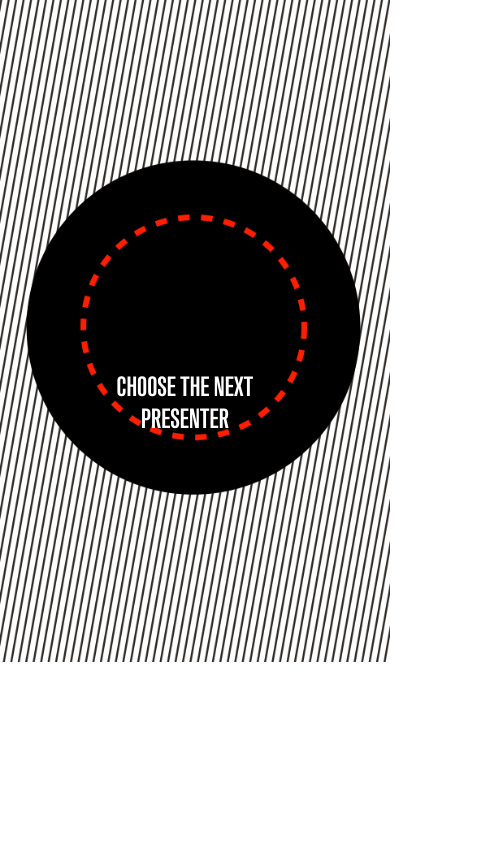
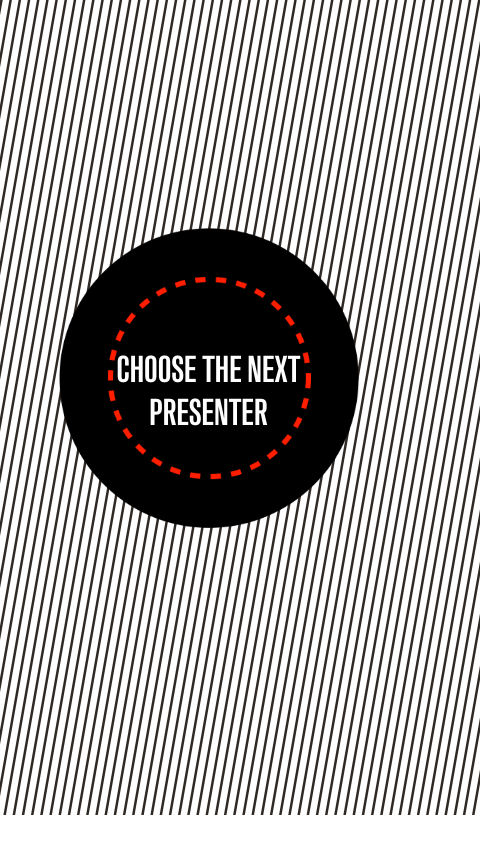
Before and after one commit to chrisgonzalez/squirrelly, a website: page public/choose.html in a window 390 px wide. Shown: the whole page, 480 px wide, since content can reach past the window. Drawn offline with nearby package versions, Linux system fonts and the light colour scheme.

Commit message:
update background

```diff
--- a/public/choose.html
+++ b/public/choose.html
@@ -22,11 +22,9 @@
                 width: 100%;
             }
             .content {
-                max-width: 420px;
+                max-width: 480px;
                 height: 100%;
                 margin: 0 auto;
-                background: url("img/choose.png") no-repeat;
-                background-size: contain;
             }
             .box {
                 display: none;
@@ -47,22 +45,64 @@
                 text-transform: uppercase;
                 position: fixed;
                 color: white;
-                top: 44%;
-                margin-left: 60px;
+                top: 35%;
+                margin-left: 6.5%;
                 font-size: 22px;
-                width: 140px;
+                width: 300px;
+                height: 300px;
                 text-align: center;
+                background: url("img/choose-q.png");
+                background-size: cover;
             }
-            @media (max-width: 420px) {
+            .q-text {
+                width: 300px;
+                margin-top: 120px;
+                font-size: 35px;
+            }
+            @media (max-width: 1024px) {
                 .question {
-                    margin-left: 115px;
+                    top: 18%;
+                    margin-left: 9%;
+                }
+            }
+            @media (max-width: 768px) {
+                .question {
+                    margin-left: 11.5%;
+                }
+            }
+            @media (max-width: 670px) {
+                .question {
+                    top: 10%;
+                    margin-left: 13.5%;
+                }
+            }
+            @media (max-width: 480px) {
+                .content {
+                    margin: 0;
+                }
+                .question {
+                    margin-left: 15%;
                     font-size: 26px;
+                    top: 27%;
+                }
+            }
+            @media (max-width: 380px) {
+                .question {
+                    margin-left: 11%;
+                }
+            }
+            @media (max-width: 320px) {
+                .question {
+                    margin-left: 3%;
                 }
             }
         </style>
         <div class="overlay"></div>
         <div class="content">
-            <div class="question">choose the next presenter</div>
+            <img src="img/choose-bg.png"/>
+            <div class="question">
+                <div class="q-text">choose the next presenter</div>
+            </div>
         </div>
         <div class="box">
             <div id="papa-johns" class="choice"></div>
```
Also changed, not shown: public/img/choose-bg.png (added), public/img/choose-q.png (added).
